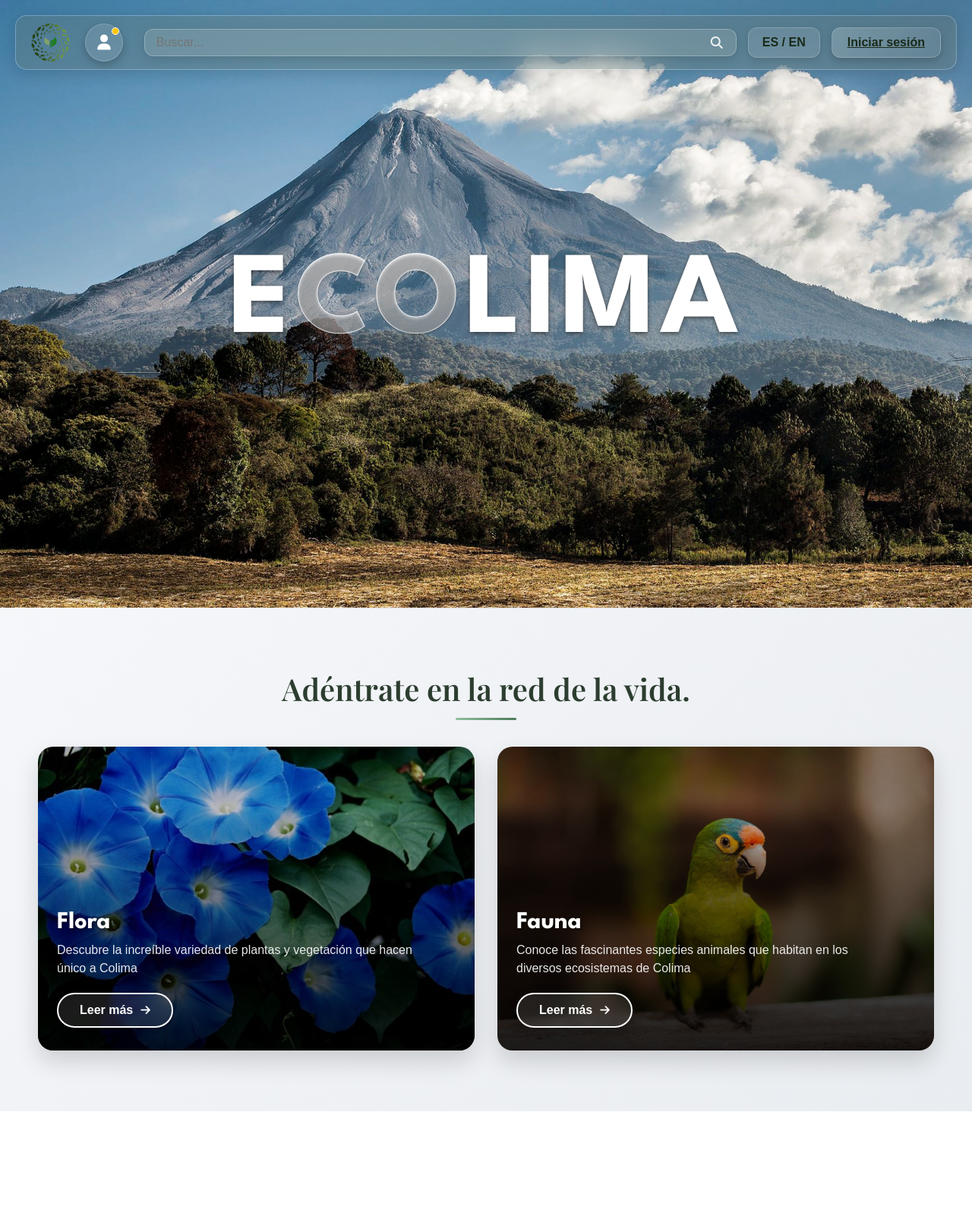
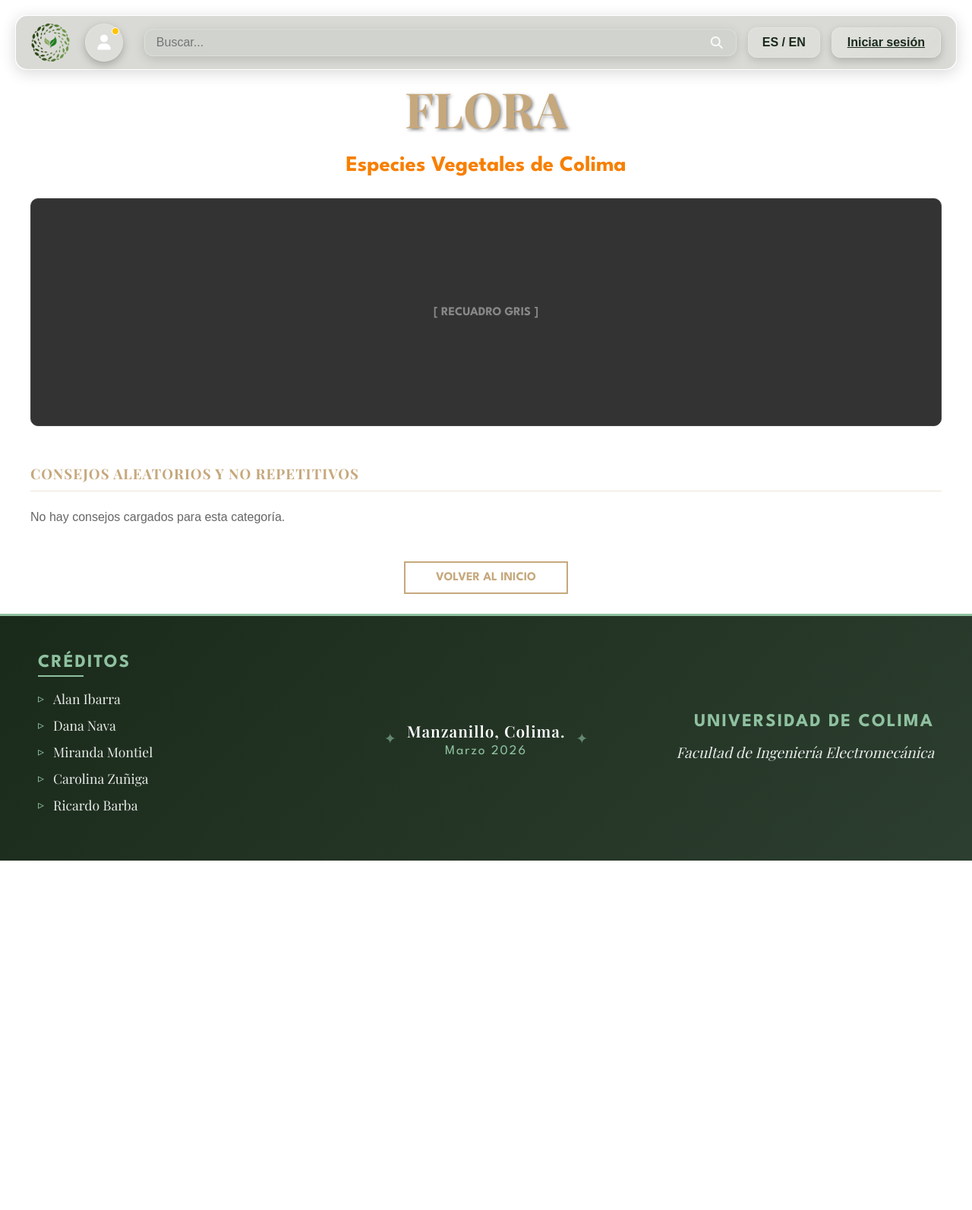
Before and after one commit to aibarra9-ux/E-Colima, a PHP site: page /PHP/Home/home.php?tipo=flora in a window 1280 px wide. Shown: the top 1593 px of the page at 76% size. After the commit the page ends 1133 px from the top, so only its background shows below. Run offline with PHP 8.4, Linux system fonts and the light colour scheme; tables that the repository leaves empty or names only in its code hold one stand-in row (values such as "Sample post").

Commit message:
Seccion de consejos aleatorios terminada (temporal)

```diff
--- /dev/null
+++ b/PHP/Home/detalle_categoria.php
@@ -0,0 +1,43 @@
+<div style="padding: 100px 40px 40px 40px; color: white;"> <h1 style="color: #c6a87d; font-family: 'Playfair Display'; font-size: 4rem; text-align: center; margin-bottom: 20px; text-shadow: 2px 2px 4px rgba(0,0,0,0.5);">
+        <?php echo strtoupper($tipo); ?>
+    </h1>
+
+    <div style="margin-bottom: 30px; text-align: center;">
+        <h2 style="color: #f77f00; font-family: 'League Spartan'; font-size: 1.8rem;">
+            <?php echo ($tipo == 'flora') ? 'Especies Vegetales de Colima' : 'Vida Animal en Colima'; ?>
+        </h2>
+    </div>
+
+    <div style="width: 100%; height: 300px; background: #333; border: 1px solid #444; border-radius: 10px; display: flex; align-items: center; justify-content: center; margin-bottom: 50px;">
+        <span style="color: #888; font-family: 'League Spartan'; font-weight: bold;">[ RECUADRO GRIS ]</span>
+    </div>
+
+    <div class="consejos-container">
+        <h3 style="color: #c6a87d; border-bottom: 1px solid rgba(198,168,125,0.3); padding-bottom: 10px; margin-bottom: 25px; font-family: 'Playfair Display'; letter-spacing: 1px;">
+            CONSEJOS ALEATORIOS Y NO REPETITIVOS
+        </h3>
+
+        <div style="display: grid; grid-template-columns: repeat(auto-fit, minmax(300px, 1fr)); gap: 20px;">
+            <?php if($resultado_consejos && $resultado_consejos->num_rows > 0): ?>
+                <?php while($row = $resultado_consejos->fetch_assoc()): ?>
+                    <div style="background: rgba(255,255,255,0.05); padding: 25px; border-left: 4px solid #f77f00; border-radius: 5px;">
+                        <h4 style="color: #fff; font-family: 'League Spartan'; margin-bottom: 10px; font-size: 1.3rem;">
+                            <?php echo $row['titulo']; ?>
+                        </h4>
+                        <p style="color: #bbb; font-size: 1rem; line-height: 1.5; font-family: 'League Spartan';">
+                            <?php echo $row['contenido']; ?>
+                        </p>
+                    </div>
+                <?php endwhile; ?>
+            <?php else: ?>
+                <p style="color: #666;">No hay consejos cargados para esta categoría.</p>
+            <?php endif; ?>
+        </div>
+    </div>
+
+    <div style="text-align: center; margin-top: 60px;">
+        <a href="home.php" style="color: #c6a87d; text-decoration: none; border: 2px solid #c6a87d; padding: 12px 40px; font-weight: bold; font-family: 'League Spartan'; text-transform: uppercase; transition: 0.3s;">
+            VOLVER AL INICIO
+        </a>
+    </div>
+</div>
--- a/PHP/Home/home.php
+++ b/PHP/Home/home.php
@@ -1,5 +1,14 @@
 <?php
 session_start();
+// --- AGREGADO: Conexión y lógica de detección ---
+include "../Login/conexion.php";
+$tipo = isset($_GET['tipo']) ? $_GET['tipo'] : null;
+if ($tipo) {
+    // MODIFICADO: Agregamos ORDER BY RAND() para aleatoriedad
+    $query = "SELECT * FROM consejos WHERE tipo = '$tipo' ORDER BY RAND()";
+    $resultado_consejos = $conn->query($query);
+}
+// -----------------------------------------------
 ?>
 
 <!DOCTYPE html>
@@ -11,19 +20,13 @@ session_start();
     <link href="https://fonts.googleapis.com/css2?family=League+Spartan:wght@400;600;700&display=swap" rel="stylesheet">
     <link rel="stylesheet" href="../../CSS/Home/style.css">
 
-    <!--- ICONOS -->
     <link rel="stylesheet" href="https://cdnjs.cloudflare.com/ajax/libs/font-awesome/6.5.0/css/all.min.css">
-
     <link rel="stylesheet" href="https://cdnjs.cloudflare.com/ajax/libs/font-awesome/6.4.0/css/all.min.css" />
-
     <link href="https://fonts.googleapis.com/css2?family=Playfair+Display:wght@400;600;700&display=swap" rel="stylesheet">
-
-
 </head>
 <body>
 
     <div class="top-bar">
-        <!-- Izquierda: logo + perfil -->
         <div class="left-icons">
             <div class="logo-box">
                 <img src="../../assets/Home/logomini.png" alt="Logo" class="logo-img">
@@ -34,7 +37,6 @@ session_start();
             </div>
         </div>
 
-        <!-- Derecha: buscador + idioma + login -->
         <div class="right-buttons">
             <div class="search-box">
                 <input type="text" placeholder="Buscar...">
@@ -42,68 +44,66 @@ session_start();
             </div>
             <div class="lang-box">ES / EN</div>
             <?php if(isset($_SESSION['usuario'])): ?>
-
                 <a href="../Login/logout.php" class="login-box">Cerrar sesión</a>
-
             <?php else: ?>
-
                 <a href="../Login/login.php" class="login-box">Iniciar sesión</a>
-
             <?php endif; ?>
         </div>
     </div>
+
+    <?php if (!$tipo): ?>
         <div class="home">
             <h1 class="logo">
                 E<span class="glass">CO</span>LIMA
             </h1>
-
         </div>
 
         <div class="slogan">
             Colima es un museo vivo de biodiversidad, donde cada especie y cada paisaje cuentan una historia; explora, aprende y descubre cómo conservar estos tesoros naturales con información completa y confiable.
         </div>
 
-    <!-- CATEGORÍAS - SECCIÓN FLORA -->
         <section class="categorias">
             <h2 class="categorias-titulo">Adéntrate en la red de la vida.</h2>
             <div class="categorias-grid">
-        <!-- Tarjeta Flora -->
+
                 <div class="categoria-card">
                     <div class="card-image" style="background-image: url('../../assets/Home/ipomoea2.jpg');">
                         <div class="card-overlay">
                             <h3 class="card-titulo">Flora</h3>
                             <p class="card-descripcion">Descubre la increíble variedad de plantas y vegetación que hacen único a Colima</p>
-                    <button class="card-boton">Leer más <i class="fas fa-arrow-right"></i></button>
+                            <a href="home.php?tipo=flora" class="card-boton" style="text-decoration: none; display: flex; align-items: center; justify-content: center; gap: 8px;">
+                                Leer más <i class="fas fa-arrow-right"></i>
+                            </a>
                         </div>
                     </div>
                 </div>
-        <!-- Aquí puedes agregar más tarjetas (Fauna, Hongos, etc.) en el futuro -->
-        <!-- Tarjeta Fauna -->
+
                 <div class="categoria-card">
                     <div class="card-image" style="background-image: url('../../assets/Home/AVIARIO-3.webp');">
                         <div class="card-overlay">
                             <h3 class="card-titulo">Fauna</h3>
                             <p class="card-descripcion">Conoce las fascinantes especies animales que habitan en los diversos ecosistemas de Colima</p>
-                    <button class="card-boton">Leer más <i class="fas fa-arrow-right"></i></button>
+                            <a href="home.php?tipo=fauna" class="card-boton" style="text-decoration: none; display: flex; align-items: center; justify-content: center; gap: 8px;">
+                                Leer más <i class="fas fa-arrow-right"></i>
+                            </a>
                         </div>
                     </div>
                 </div>
+
             </div>
         </section>
 
         <section class="noticias">
-        <h2>Noiticas de los ecosistemas de Colima</h2>
-        <p>
-            Noticia:
-            Noticia:
-            Noticia:
-        </p>
+            <h2>Noticias de los ecosistemas de Colima</h2>
+            <p>Noticia: ...</p>
         </section>
 
-    <!-- ===== FOOTER CRÉDITOS ===== -->
+    <?php else: ?>
+        <?php include "detalle_categoria.php"; ?>
+    <?php endif; ?>
+
     <footer class="footer-creditos">
         <div class="footer-contenido">
-            <!-- Lado izquierdo: Créditos con nombres -->
             <div class="creditos-lista">
                 <h3>CRÉDITOS</h3>
                 <ul>
@@ -114,14 +114,10 @@ session_start();
                     <li>Ricardo Barba</li>
                 </ul>
             </div>
-
-            <!-- NUEVO: Centro - Ubicación y fecha -->
             <div class="ubicacion-centro">
                 <p class="ciudad">Manzanillo, Colima.</p>
-                <p class="fecha">Febrero 2026</p>
+                <p class="fecha">Marzo 2026</p>
             </div>
-
-            <!-- Lado derecho: Universidad -->
             <div class="universidad-info">
                 <h3>UNIVERSIDAD DE COLIMA</h3>
                 <p>Facultad de Ingeniería Electromecánica</p>
```
Lines whose indentation alone changed are shown as unchanged.
